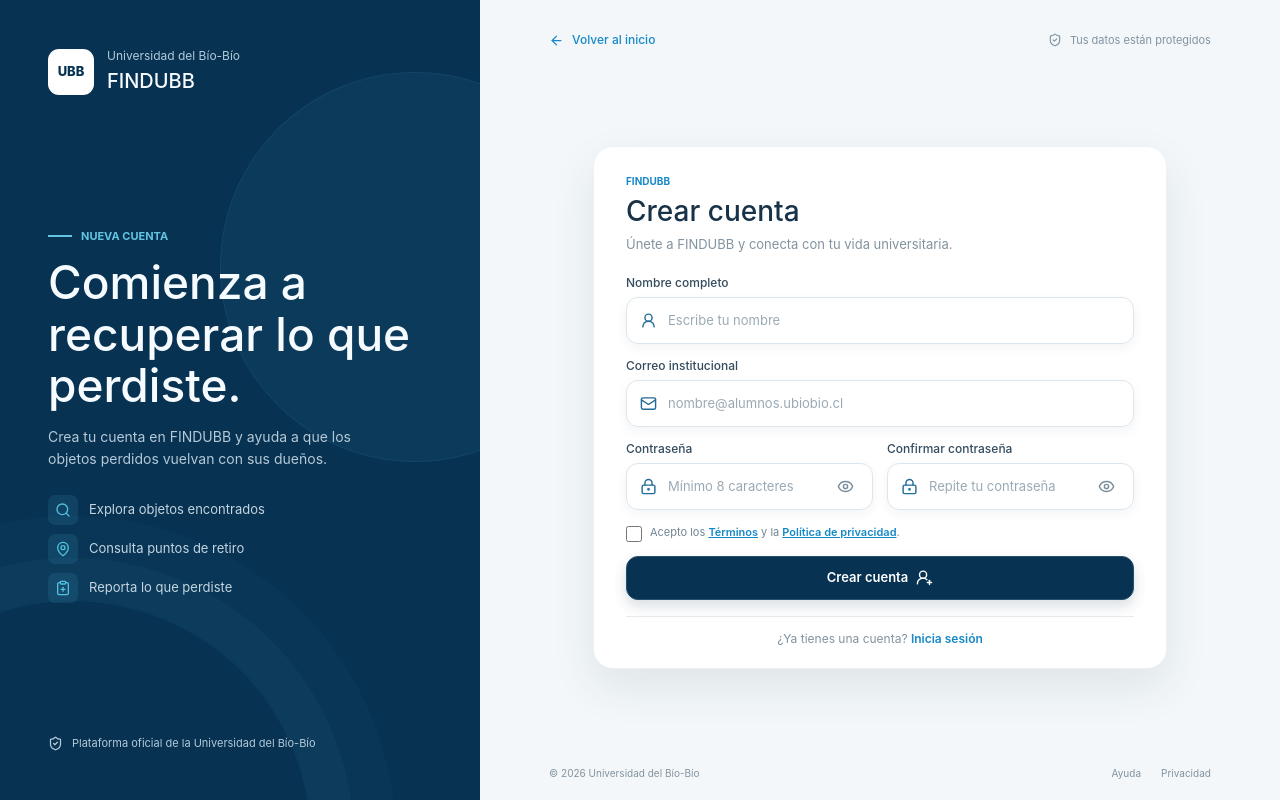
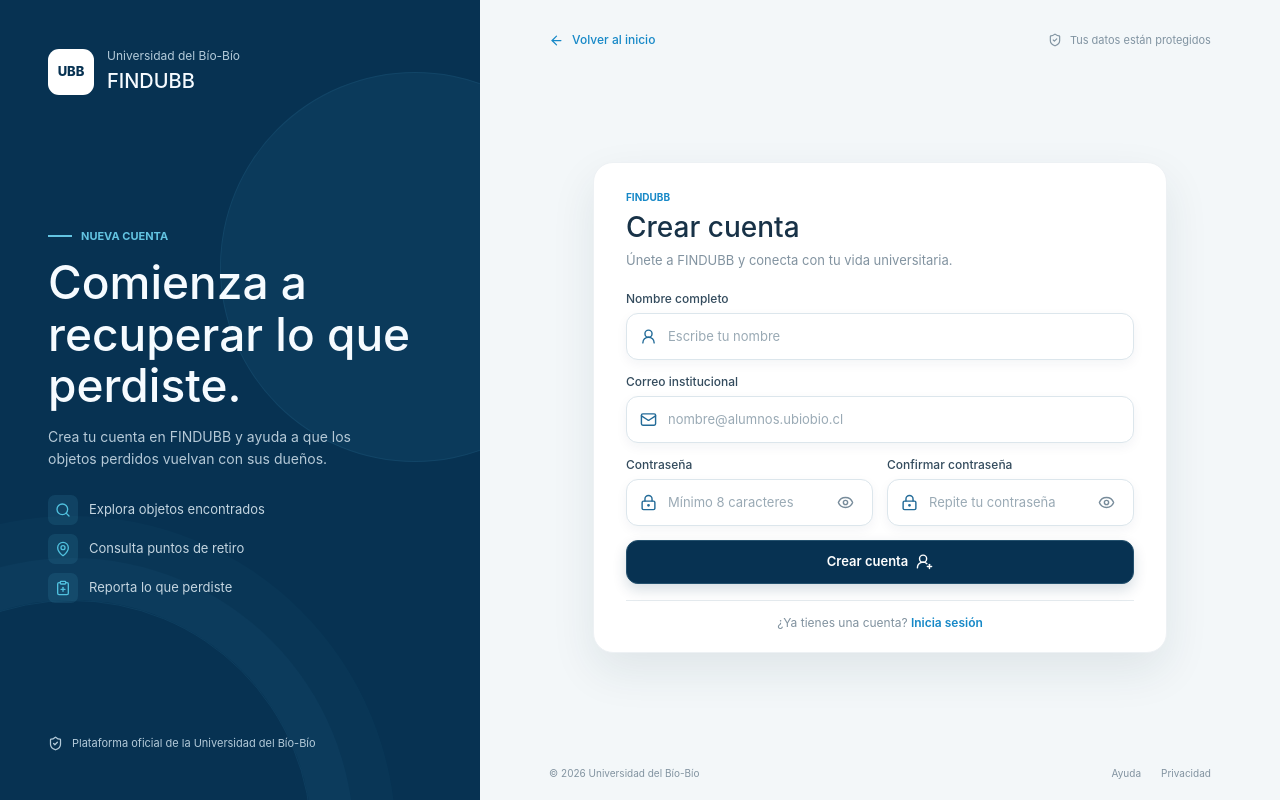
Before and after one commit to MisterPhillips/Objeto_Perdidos_ISW, a React (Vite) app in the folder frontend/: page /registro in a window 1280 px wide. Built offline with nearby package versions, Linux system fonts and the light colour scheme; no server answers.

Commit message:
Quitar termino y condiciones

```diff
--- a/frontend/src/components/RegisterForm.jsx
+++ b/frontend/src/components/RegisterForm.jsx
@@ -41,7 +41,6 @@
   const [correo, setCorreo] = useState('')
   const [contrasena, setContrasena] = useState('')
   const [confirmacion, setConfirmacion] = useState('')
-  const [aceptaTerminos, setAceptaTerminos] = useState(false)
   const [isSubmitting, setIsSubmitting] = useState(false)
   const [message, setMessage] = useState('')
   const [isSuccess, setIsSuccess] = useState(false)
@@ -135,22 +134,6 @@
           />
         </div>
 
-        <label className="flex items-start gap-2 text-[11px] leading-relaxed text-[#718594]">
-          <input
-            checked={aceptaTerminos}
-            className="mt-0.5 size-4 shrink-0 accent-[#1688c7]"
-            onChange={(event) => setAceptaTerminos(event.target.checked)}
-            required
-            type="checkbox"
-          />
-          <span>
-            Acepto los{' '}
-            <a className="font-semibold text-[#1688c7] underline" href="https://www.ubiobio.cl/" rel="noreferrer" target="_blank">Términos</a>
-            {' '}y la{' '}
-            <a className="font-semibold text-[#1688c7] underline" href="https://www.ubiobio.cl/" rel="noreferrer" target="_blank">Política de privacidad</a>.
-          </span>
-        </label>
-
         <button className="flex min-h-11 w-full items-center justify-center gap-2 rounded-xl border border-[#24516e] bg-[#073252] text-[13px] font-semibold text-white shadow-[0_6px_14px_rgb(7_50_82_/_16%)] transition hover:-translate-y-px hover:bg-[#0d4268] disabled:cursor-wait disabled:opacity-[.78]" disabled={isSubmitting} type="submit">
           {isSubmitting ? 'Creando cuenta...' : 'Crear cuenta'}
           {!isSubmitting && <UserRoundPlus size={17} aria-hidden="true" />}
```
